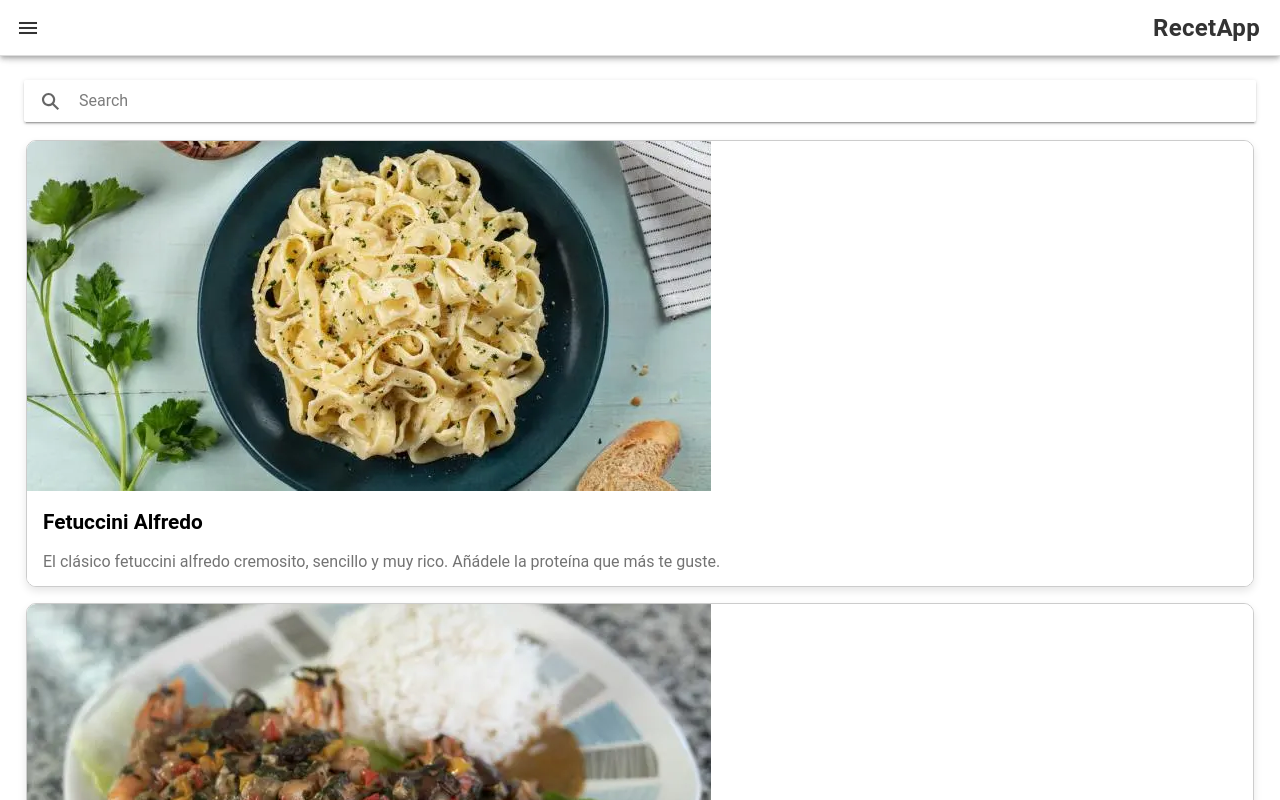
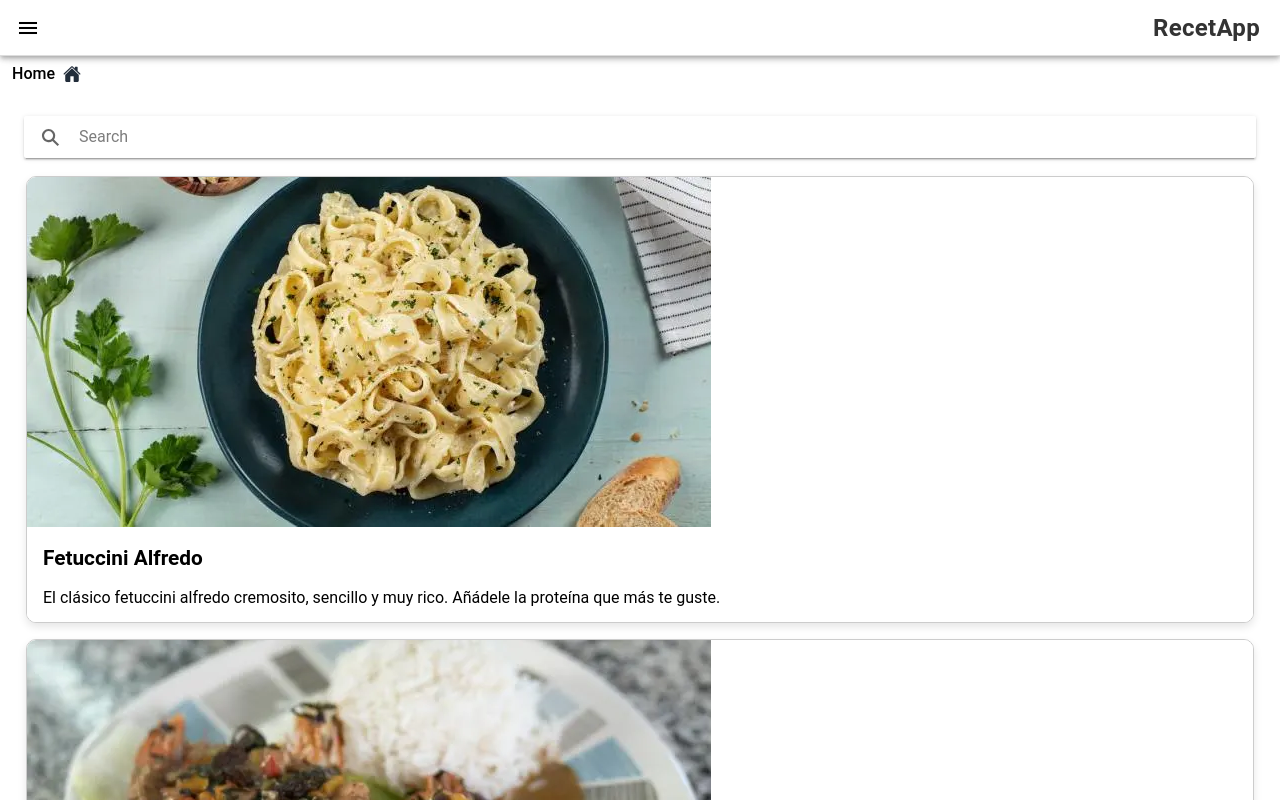
Before and after one commit to Matoxx01/RecetApp, a React (Vite) app: page /home in a window 1280 px wide. Built offline with nearby package versions, Linux system fonts and the light colour scheme.

Commit message:
Agregado de 'IonBreadcrumb' y tema blanco general en variables.css

```diff
--- a/src/pages/Arroz_pollo_chorizo.tsx
+++ b/src/pages/Arroz_pollo_chorizo.tsx
@@ -7,9 +7,13 @@ import {
     IonCheckbox,
     IonToolbar,
     IonButtons,
+    IonBreadcrumbs,
+    IonBreadcrumb,
+    IonIcon,
     IonBackButton
   } from '@ionic/react';
   import './Arroz_pollo_chorizo.css';
+  import { fastFood, home } from 'ionicons/icons';
 
   const Arroz_pollo_chorizo: React.FC = () => {
   return (
@@ -22,6 +26,16 @@ import {
           <IonTitle>Arroz con Pollo y Chorizo</IonTitle>
         </IonToolbar>
       </IonHeader>
+      <IonBreadcrumbs>
+        <IonBreadcrumb href="/home">
+          Home
+          <IonIcon slot="end" icon={home}></IonIcon>
+        </IonBreadcrumb>
+        <IonBreadcrumb href="/Arroz_pollo-chorizo">
+          Arroz con Pollo y Chorizo
+          <IonIcon slot="end" icon={fastFood}></IonIcon>
+        </IonBreadcrumb>
+      </IonBreadcrumbs>
       <IonContent className="ion-padding">
         <img alt="Arroz con Pollo y Chorizo" src="Arroz_pollo_chorizo.webp" />
         <h1>Ingredientes:</h1>
--- a/src/pages/Ensalada_col.tsx
+++ b/src/pages/Ensalada_col.tsx
@@ -5,11 +5,15 @@ import {
     IonTitle,
     IonItem,
     IonCheckbox,
+    IonBreadcrumbs,
+    IonBreadcrumb,
+    IonIcon,
     IonToolbar,
     IonButtons,
     IonBackButton
   } from '@ionic/react';
   import './Ensalada_col.css';
+  import { fastFood, home } from 'ionicons/icons';
 
   const Ensalada_col: React.FC = () => {
   return (
@@ -22,6 +26,16 @@ import {
           <IonTitle>Ensalada de Col</IonTitle>
         </IonToolbar>
       </IonHeader>
+      <IonBreadcrumbs>
+        <IonBreadcrumb href="/home">
+          Home
+          <IonIcon slot="end" icon={home}></IonIcon>
+        </IonBreadcrumb>
+        <IonBreadcrumb href="/Ensalada_col">
+          Ensalada de Col
+          <IonIcon slot="end" icon={fastFood}></IonIcon>
+        </IonBreadcrumb>
+      </IonBreadcrumbs>
       <IonContent className="ion-padding">
         <img alt="Ensalada de Col" src="Ensalada_col.webp" />
         <h1>Ingredientes:</h1>
--- a/src/pages/Estofado_pollo.tsx
+++ b/src/pages/Estofado_pollo.tsx
@@ -5,11 +5,15 @@ import {
     IonItem,
     IonCheckbox,
     IonTitle,
+    IonBreadcrumbs,
+    IonBreadcrumb,
+    IonIcon,
     IonToolbar,
     IonButtons,
     IonBackButton
   } from '@ionic/react';
   import './Estofado_pollo.css';
+  import { fastFood, home } from 'ionicons/icons';
 
   const Estofado_pollo: React.FC = () => {
   return (
@@ -22,6 +26,16 @@ import {
           <IonTitle>Estofado de Pollo</IonTitle>
         </IonToolbar>
       </IonHeader>
+      <IonBreadcrumbs>
+        <IonBreadcrumb href="/home">
+          Home
+          <IonIcon slot="end" icon={home}></IonIcon>
+        </IonBreadcrumb>
+        <IonBreadcrumb href="/Estofado_pollo">
+          Estofado de Pollo
+          <IonIcon slot="end" icon={fastFood}></IonIcon>
+        </IonBreadcrumb>
+      </IonBreadcrumbs>
       <IonContent className="ion-padding">
         <img alt="Estofado de Pollo" src="Estofado_pollo.webp" />
         <h1>Ingredientes:</h1>
--- a/src/pages/Fetuccini.tsx
+++ b/src/pages/Fetuccini.tsx
@@ -3,6 +3,9 @@ import {
     IonHeader,
     IonPage,
     IonLabel,
+    IonBreadcrumbs,
+    IonBreadcrumb,
+    IonIcon,
     IonTitle,
     IonCard,
     IonCardContent,
@@ -15,6 +18,7 @@ import {
     IonBackButton
  } from '@ionic/react';
 import './Fetuccini.css';
+import { fastFood, home } from 'ionicons/icons';
 
 const Fetuccini: React.FC = () => {
   return (
@@ -27,6 +31,16 @@ const Fetuccini: React.FC = () => {
           <IonTitle>Fetuccini Alfredo</IonTitle>
         </IonToolbar>
       </IonHeader>
+      <IonBreadcrumbs>
+        <IonBreadcrumb href="/home">
+          Home
+          <IonIcon slot="end" icon={home}></IonIcon>
+        </IonBreadcrumb>
+        <IonBreadcrumb href="/Fetuccini">
+          Fetuccini Alfredo
+          <IonIcon slot="end" icon={fastFood}></IonIcon>
+        </IonBreadcrumb>
+      </IonBreadcrumbs>
       <IonContent className="ion-padding">
         <img alt="Fetuccini Alfredo" src="Fetuccini Alfredo.webp" />
         <h1>Ingredientes:</h1>
--- a/src/pages/Home.tsx
+++ b/src/pages/Home.tsx
@@ -3,6 +3,8 @@ import {
   IonContent,
   IonHeader,
   IonPage,
+  IonBreadcrumb,
+  IonBreadcrumbs,
   IonTitle,
   IonCard,
   IonCardHeader,
@@ -12,12 +14,14 @@ import {
   IonLabel,
   IonMenu,
   IonItem,
+  IonIcon,
   IonButtons,
   IonMenuButton,
   IonToolbar,
   IonSearchbar
 } from '@ionic/react';
 import { useHistory } from 'react-router-dom';
+import { home } from 'ionicons/icons';
 import './Home.css';
 
 function Home() {
@@ -98,6 +102,12 @@ function Home() {
             <IonTitle>RecetApp</IonTitle>
           </IonToolbar>
         </IonHeader>
+        <IonBreadcrumbs>
+        <IonBreadcrumb href="/home">
+          Home
+          <IonIcon slot="end" icon={home}></IonIcon>
+        </IonBreadcrumb>
+      </IonBreadcrumbs>
         <IonContent className="ion-padding">
           <IonSearchbar
             value={searchText}
--- a/src/pages/Langostinos.tsx
+++ b/src/pages/Langostinos.tsx
@@ -6,10 +6,14 @@ import {
   IonToolbar,
   IonItem,
   IonCheckbox,
+  IonBreadcrumbs,
+  IonBreadcrumb,
+  IonIcon,
   IonButtons,
   IonBackButton
 } from '@ionic/react';
 import './Langostinos.css';
+import { fastFood, home } from 'ionicons/icons';
 
 const Langostinos: React.FC = () => {
 return (
@@ -22,6 +26,16 @@ return (
         <IonTitle>Langostinos en salsa de Mariscos</IonTitle>
       </IonToolbar>
     </IonHeader>
+    <IonBreadcrumbs>
+        <IonBreadcrumb href="/home">
+          Home
+          <IonIcon slot="end" icon={home}></IonIcon>
+        </IonBreadcrumb>
+        <IonBreadcrumb href="/Langostinos">
+          Langostinos en salsa de Mariscos
+          <IonIcon slot="end" icon={fastFood}></IonIcon>
+        </IonBreadcrumb>
+      </IonBreadcrumbs>
     <IonContent className="ion-padding">
         <img alt="Langostinos en Salsa de Mariscos" src="Langostinos.webp" />
         <h1>Ingredientes:</h1>
--- a/src/pages/Lasaña_atun.tsx
+++ b/src/pages/Lasaña_atun.tsx
@@ -7,9 +7,13 @@ import {
   IonTitle,
   IonToolbar,
   IonButtons,
+  IonBreadcrumbs,
+  IonBreadcrumb,
+  IonIcon,
   IonBackButton
 } from '@ionic/react';
 import './Lasaña_atun.css';
+import { fastFood, home } from 'ionicons/icons';
 
 const Lasaña_atun: React.FC = () => {
 return (
@@ -22,6 +26,16 @@ return (
         <IonTitle>Lasaña de Atun</IonTitle>
       </IonToolbar>
     </IonHeader>
+    <IonBreadcrumbs>
+        <IonBreadcrumb href="/home">
+          Home
+          <IonIcon slot="end" icon={home}></IonIcon>
+        </IonBreadcrumb>
+        <IonBreadcrumb href="/Lasaña_atun">
+          Lasaña de Atún
+          <IonIcon slot="end" icon={fastFood}></IonIcon>
+        </IonBreadcrumb>
+      </IonBreadcrumbs>
     <IonContent className="ion-padding">
         <img alt="Lasaña de Atún" src="Lasaña_atun.avif" />
         <h1>Ingredientes:</h1>
--- a/src/theme/variables.css
+++ b/src/theme/variables.css
@@ -1,2 +1,15 @@
-/* For information on how to create your own theme, please see:
-http://ionicframework.com/docs/theming/ */
+:root {
+    --ion-color-primary: #3880ff; /* Color primario */
+    --ion-color-secondary: #0cd1e8; /* Color secundario */
+    --ion-color-tertiary: #7044ff; /* Color terciario */
+
+    --ion-background-color: #ffffff; /* Fondo blanco */
+    --ion-text-color: #000000; /* Texto negro */
+    --ion-toolbar-background: #ffffff; /* Fondo de la barra de herramientas */
+    --ion-toolbar-color: #000000; /* Color del texto en la barra de herramientas */
+    --ion-item-background: #ffffff; /* Fondo de los elementos */
+    --ion-item-color: #000000; /* Color del texto en los elementos */
+
+    --ion-refresher-background: #ffffff; /* Fondo del refresher */
+    --ion-refresher-color: #3880ff; /* Color del refresher */
+  }
```
